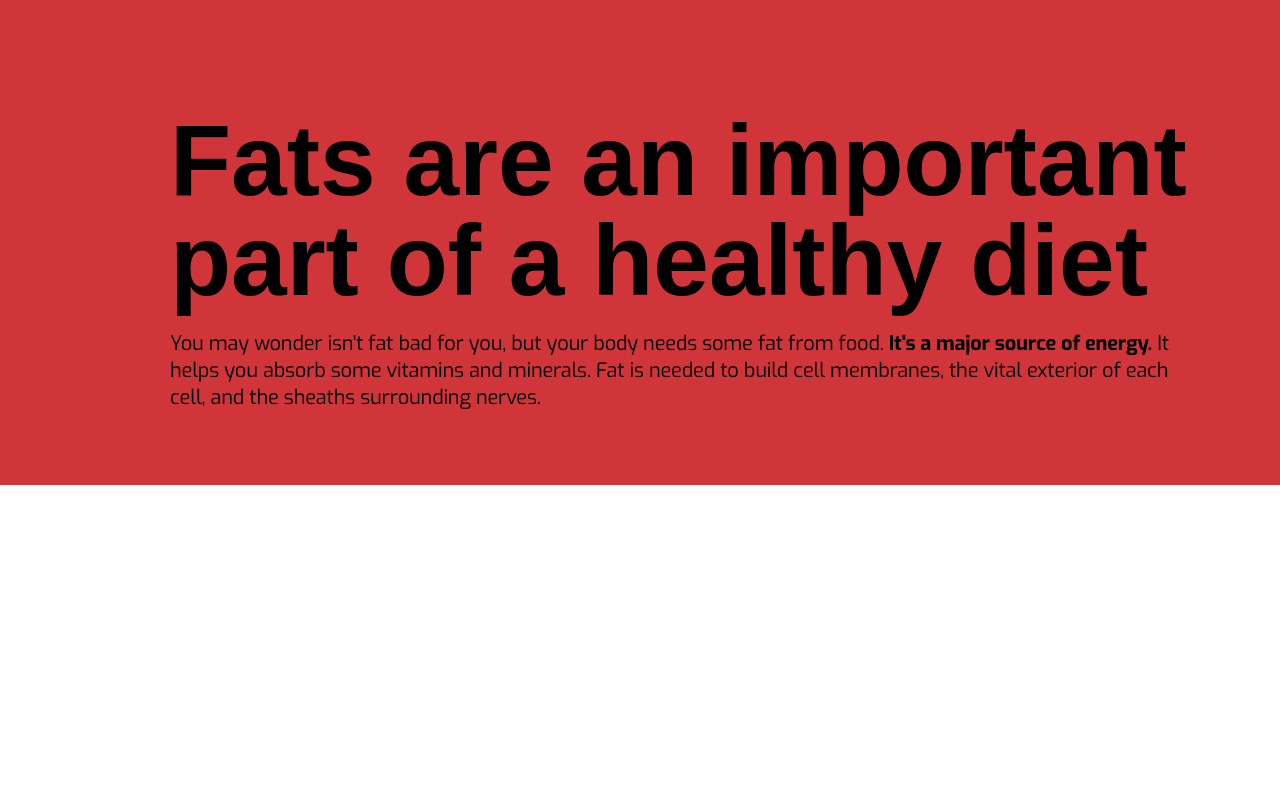
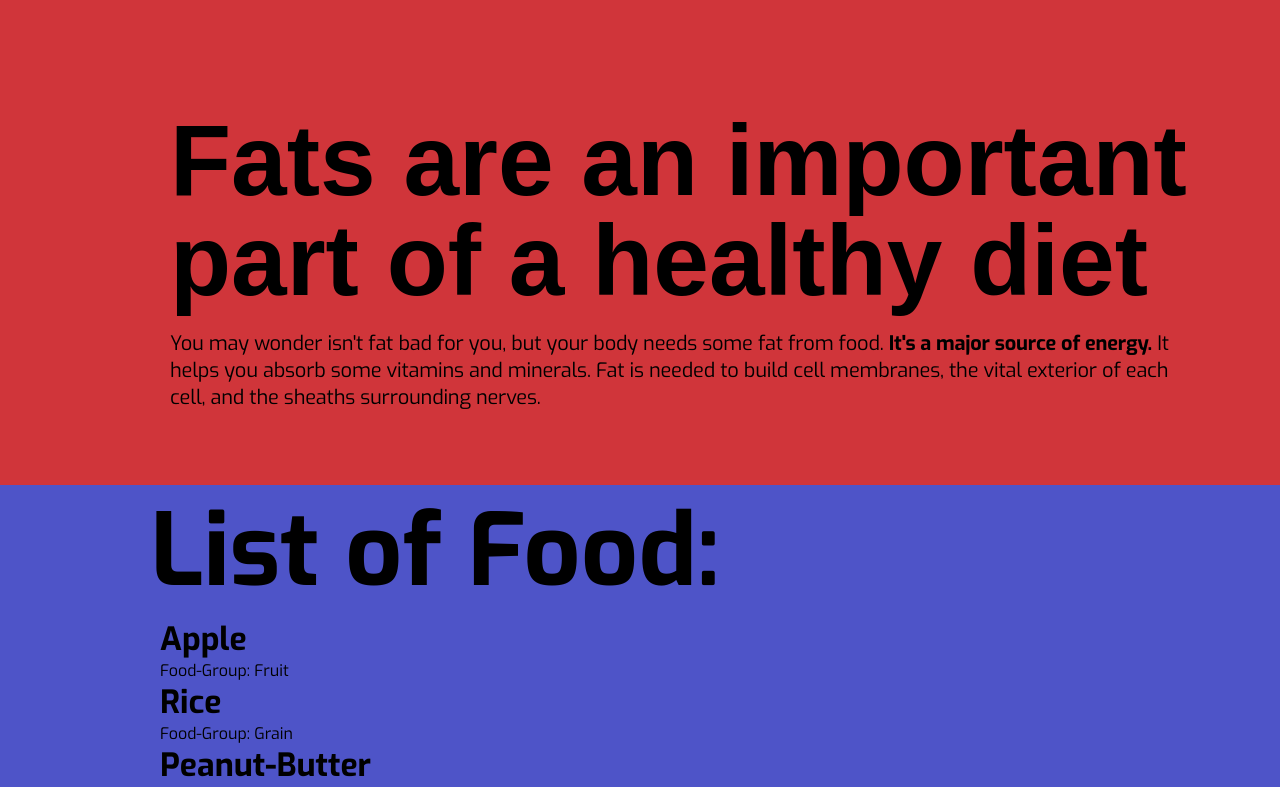
Before and after one commit to darianthao/ibulky, a React (Create React App) app: page / in a window 1280 px wide. Shown: the part 2000-2787 px from the top of the page. Before the commit the page ends 2485 px from the top, so only its background shows below. Built offline with nearby package versions, Linux system fonts and the light colour scheme.

Commit message:
pulling data from food.json

```diff
--- a/src/App.js
+++ b/src/App.js
@@ -1,12 +1,14 @@
 import Hero from './components/Hero/Hero'
 import Calculator from "./components/Calculator/Calculator";
 import Description from "./components/Description/Description";
+import FoodList from "./components/FoodList/FoodList";
 
 function App() {
   return (
         <div>
             <Hero/>
             <Description/>
+            <FoodList/>
         </div>
   );
 }
--- a/src/components/Calculator/Calculator.css
+++ b/src/components/Calculator/Calculator.css
@@ -5,7 +5,6 @@
 
 .Calculator{
     border: 25px solid #4e54c8;
-    background: #ffffff;
     background: -webkit-linear-gradient(to left, #8f94fb, #4e54c8);
     color: #fdfafa;
     height: 800px;
--- a/src/components/Calculator/InputSection/InputSection.css
+++ b/src/components/Calculator/InputSection/InputSection.css
@@ -1,6 +1,4 @@
-.InputSection{
-}
-.InputFieldsBox{
+.input-container{
     border: 5px solid black;
     max-width: 400px;
     margin-top: 30px;
--- a/src/components/Calculator/InputSection/InputSection.js
+++ b/src/components/Calculator/InputSection/InputSection.js
@@ -13,9 +13,8 @@ function InputSection() {
     }
 
     return (
-        <div className="InputSection">
-
-            <div className="InputFieldsBox">
+        <>
+            <div className="input-container">
                 <div className="genderField">
                     <FormControl fullWidth>
                         <InputLabel id="demo-simple-select-label" color="secondary">Gender</InputLabel>
@@ -45,7 +44,7 @@ function InputSection() {
                 <Button variant="outlined" color="secondary">Calculate</Button>
             </div>
             </div>
-        </div>
+        </>
     );
 }
 
--- a/src/components/Description/Carbohydrates/Carbohydrates.css
+++ b/src/components/Description/Carbohydrates/Carbohydrates.css
@@ -36,9 +36,8 @@
 }
 
 .boltLogo {
-    transform: rotate(25deg);
+    transform: rotate(15deg);
 }
 
 .breadLogo {
-    transform: rotate(-25deg);
 }
--- /dev/null
+++ b/src/components/FoodList/FoodList.css
@@ -0,0 +1,16 @@
+.foodlist-container{
+    width: 100%;
+    position: relative;
+    background: #4E54C8;
+    align-items: center;
+    padding-bottom: 4em;
+}
+
+.foodlist-main-header{
+    font-size: 100px;
+    margin-left: 1.5em;
+}
+
+.food-item-listing {
+    margin-left: 10em;
+}
--- /dev/null
+++ b/src/components/FoodList/FoodList.js
@@ -0,0 +1,20 @@
+import React, { Component } from "react";
+import FoodData from '../../data/food.json'
+
+import './FoodList.css'
+
+function FoodList() {
+    return (
+        <div className="foodlist-container">
+            <h1 className="foodlist-main-header">List of Food:</h1>
+            {FoodData.map((postDetail, index) => {
+                return <div className="food-item-listing">
+                <h1>{postDetail.name}</h1>
+                    <p>Food-Group: {postDetail.group}</p>
+                </div>
+            })}
+        </div>
+    );
+}
+
+export default FoodList;
--- /dev/null
+++ b/src/data/food.json
@@ -0,0 +1,37 @@
+[
+  {
+    "id": 1,
+    "name": "Apple",
+    "group": "Fruit"
+  },
+  {
+    "id": 2,
+    "name": "Rice",
+    "group": "Grain"
+  },
+  {
+    "id": 3,
+    "name": "Peanut-Butter",
+    "group": "Spreads"
+  },
+  {
+    "id": 4,
+    "name": "Banana",
+    "group": "Fruit"
+  },
+  {
+    "id": 5,
+    "name": "Chicken Breast",
+    "group": "Meat"
+  },
+  {
+    "id": 6,
+    "name": "Ground Beef",
+    "group": "Meat"
+  },
+  {
+    "id": 7,
+    "name": "French Bread",
+    "group": "Grain"
+  }
+]
```
Lines whose indentation alone changed are shown as unchanged.
